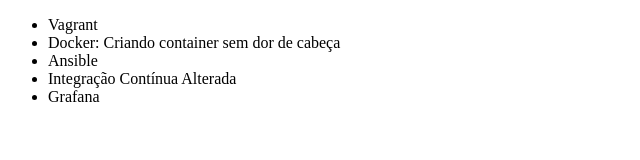
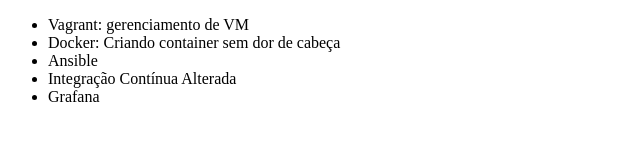
Before and after one commit to jhgueto/cursogithub, a plain HTML site: page index.html in a window 1280 px wide. Shown: the whole page, without its empty margins (0-640 px from the left). Drawn offline with Linux system fonts and the light colour scheme.

Commit message:
Modificando curso Vagrant

```diff
--- a/index.html
+++ b/index.html
@@ -6,7 +6,7 @@
 </head>
 <body>
     <ul>
-        <li>Vagrant</li>
+        <li>Vagrant: gerenciamento de VM</li>
         <li>Docker: Criando container sem dor de cabeça</li>
         <li>Ansible</li>
         <li>Integração Contínua Alterada</li>
```
